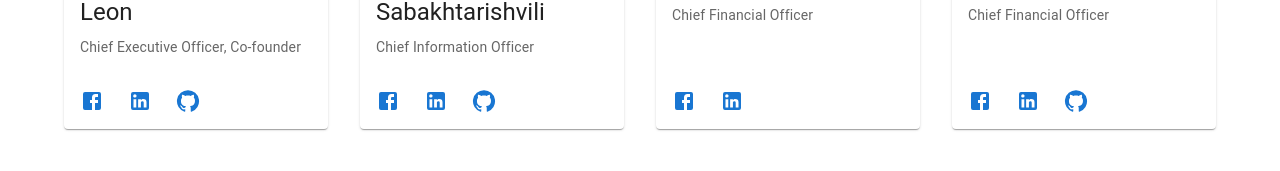
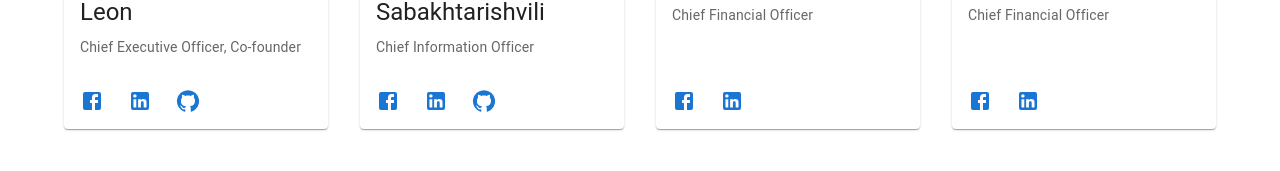
Before and after one commit to jpzambranoleon/static-website-mui, a React (Create React App) app: page / in a window 1280 px wide. Shown: the part 2643-2814 px from the top of the page. Built offline with nearby package versions, Linux system fonts and the light colour scheme; the HTML template or start-up script is replaced by a standard one.

Commit message:
updated TheTeam.jsx

```diff
--- a/src/home/components/TheTeam.jsx
+++ b/src/home/components/TheTeam.jsx
@@ -130,9 +130,6 @@ const TheTeam = () => {
                             <IconButton href="https://www.linkedin.com/in/mrhzhang/">
                                 <LinkedIn color="primary" />
                             </IconButton>
-                            <IconButton href="https://github.com/AbbaGucci">
-                                <GitHub color="primary" />
-                            </IconButton>
                         </CardActions>
                     </Card>
                 </Grid>
```
